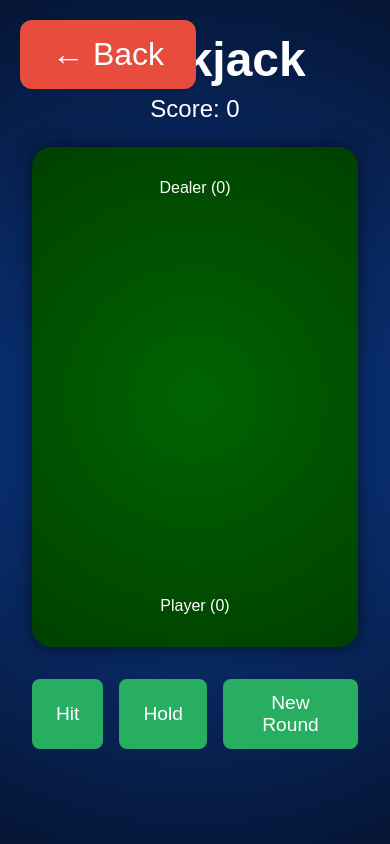
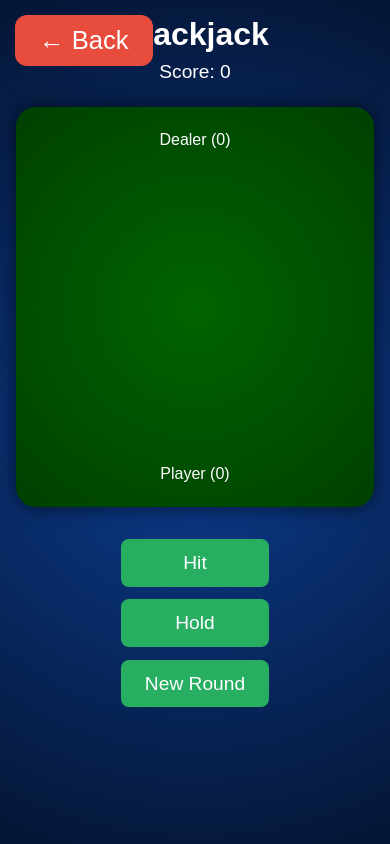
Before and after one commit to Tommy3404/Portfolio, a Next.js app: page /blackjackgame in a window 390 px wide. Built offline with nearby package versions, Linux system fonts and the light colour scheme.

Commit message:
fixing blackjack game

```diff
--- a/src/app/blackjackgame/page.module.css
+++ b/src/app/blackjackgame/page.module.css
@@ -26,7 +26,7 @@
   position: relative;
   width: 100%;
   max-width: 1000px;
-  height: 500px;
+  min-height: 500px; /* ensures table area is always visible even with no cards */
   background: radial-gradient(circle at center, #006400 0%, #004000 100%);
   border-radius: 20px;
   display: flex;
@@ -127,14 +127,15 @@
   min-height: 2rem;
 }
 
+/* Back button */
 .backBtn {
   position: fixed;
-  top: 20px;
-  left: 20px;
+  top: 10px;
+  left: 10px;
   background-color: #e74c3c;
   color: #fff;
   font-size: 2rem;
-  padding: 1rem 2rem;
+  padding: 0.8rem 1.8rem;
   border: none;
   border-radius: 12px;
   cursor: pointer;
@@ -146,3 +147,40 @@
   background-color: #c0392b;
   transform: scale(1.05);
 }
+
+/* Responsive layout for mobile */
+@media (max-width: 768px) {
+  .page {
+    padding: 1rem;
+  }
+
+  .title {
+    font-size: 2rem;
+  }
+
+  .score {
+    font-size: 1.2rem;
+  }
+
+  .table {
+    min-height: 400px; /* smaller but still visible on mobile */
+    padding: 1.5rem;
+  }
+
+  .card {
+    width: 60px;
+    height: 90px;
+  }
+
+  .controls {
+    flex-direction: column;
+    gap: 0.8rem;
+  }
+
+  .backBtn {
+    top: 15px;
+    left: 15px;
+    font-size: 1.6rem;
+    padding: 0.7rem 1.5rem;
+  }
+}
```
